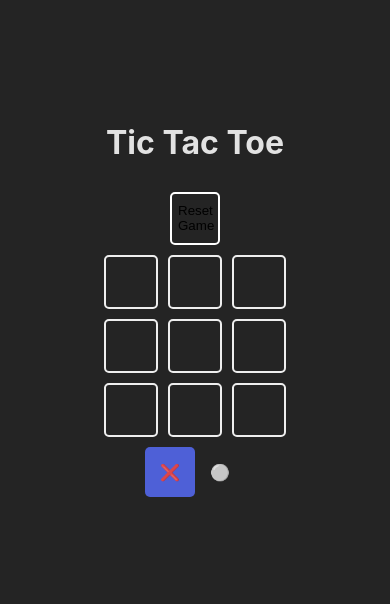
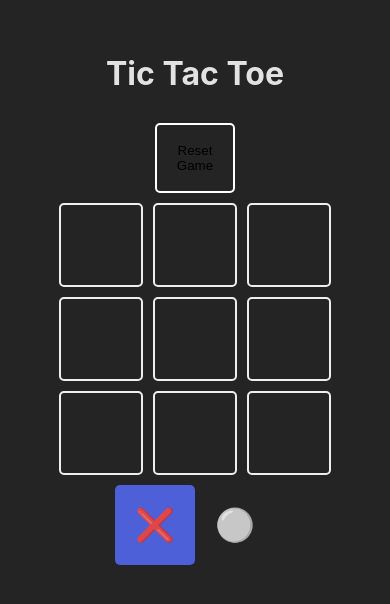
Before and after one commit to dvidaal/tic-tac-toe-react, a React (Vite) app: page / in a window 390 px wide. Shown: the part 122-726 px from the top of the page. Built offline with nearby package versions, Linux system fonts and the light colour scheme.

Commit message:
Fix small size in responsive desing

```diff
--- a/src/components/Button/Button.css
+++ b/src/components/Button/Button.css
@@ -16,8 +16,8 @@
 @media (max-width: 420px) {
   .reset-game {
     border-radius: 5px;
-    width: 50px;
-    height: 53px;
+    width: 80px;
+    height: 70px;
     border: 2px solid #fff;
     background-color: transparent;
     cursor: pointer;
--- a/src/components/Square/Square.css
+++ b/src/components/Square/Square.css
@@ -23,14 +23,14 @@
 
 @media (max-width: 420px) {
   .square {
-    width: 50px;
-    height: 50px;
+    width: 80px;
+    height: 80px;
     border: 2px solid #eee;
     border-radius: 5px;
     place-items: center;
     display: grid;
     cursor: pointer;
-    font-size: 1rem;
+    font-size: 2rem;
     text-align: center;
   }
 }
--- a/src/components/WinnerModal/WinnerModal.css
+++ b/src/components/WinnerModal/WinnerModal.css
@@ -23,8 +23,8 @@
     border: 2px solid #fff;
     border-radius: 5%;
     place-items: center;
-    width: 280px;
-    height: 180px;
+    width: 330px;
+    height: 300px;
     display: grid;
     align-items: center;
     justify-content: center;
```
